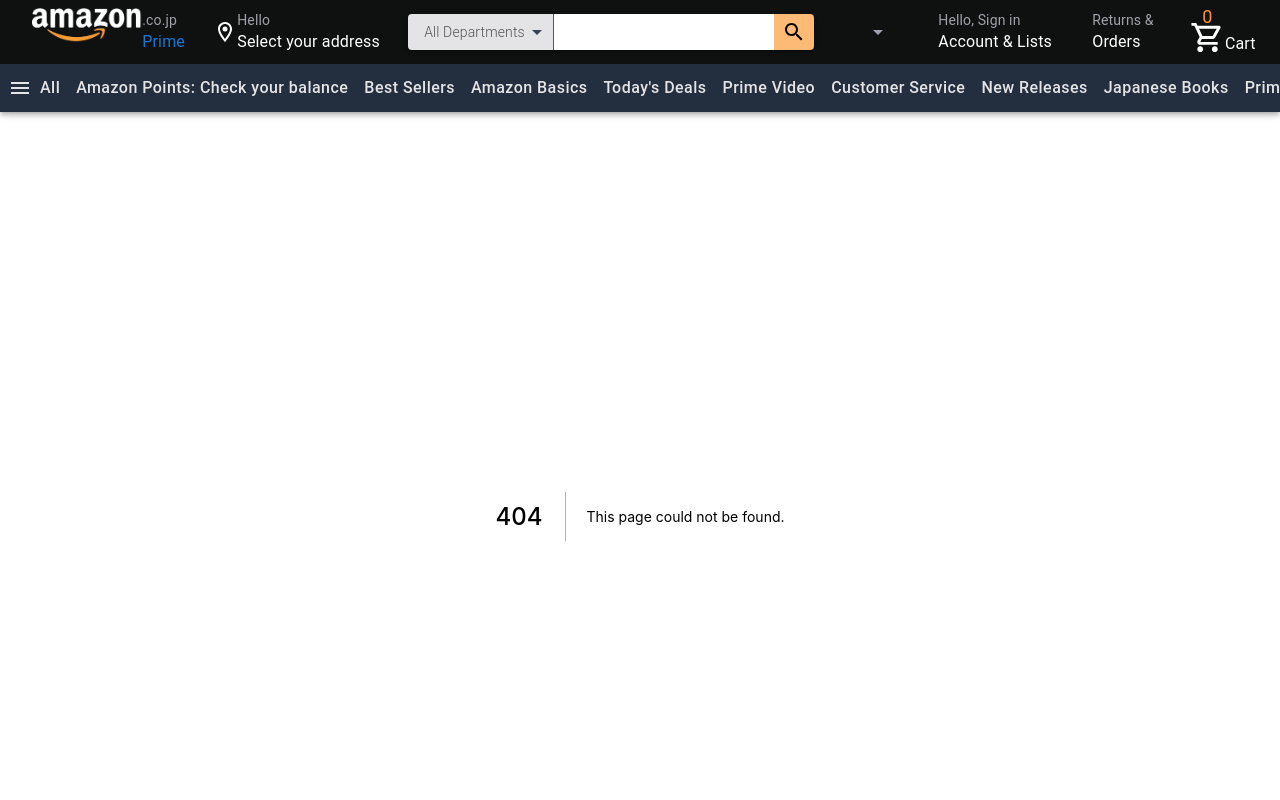
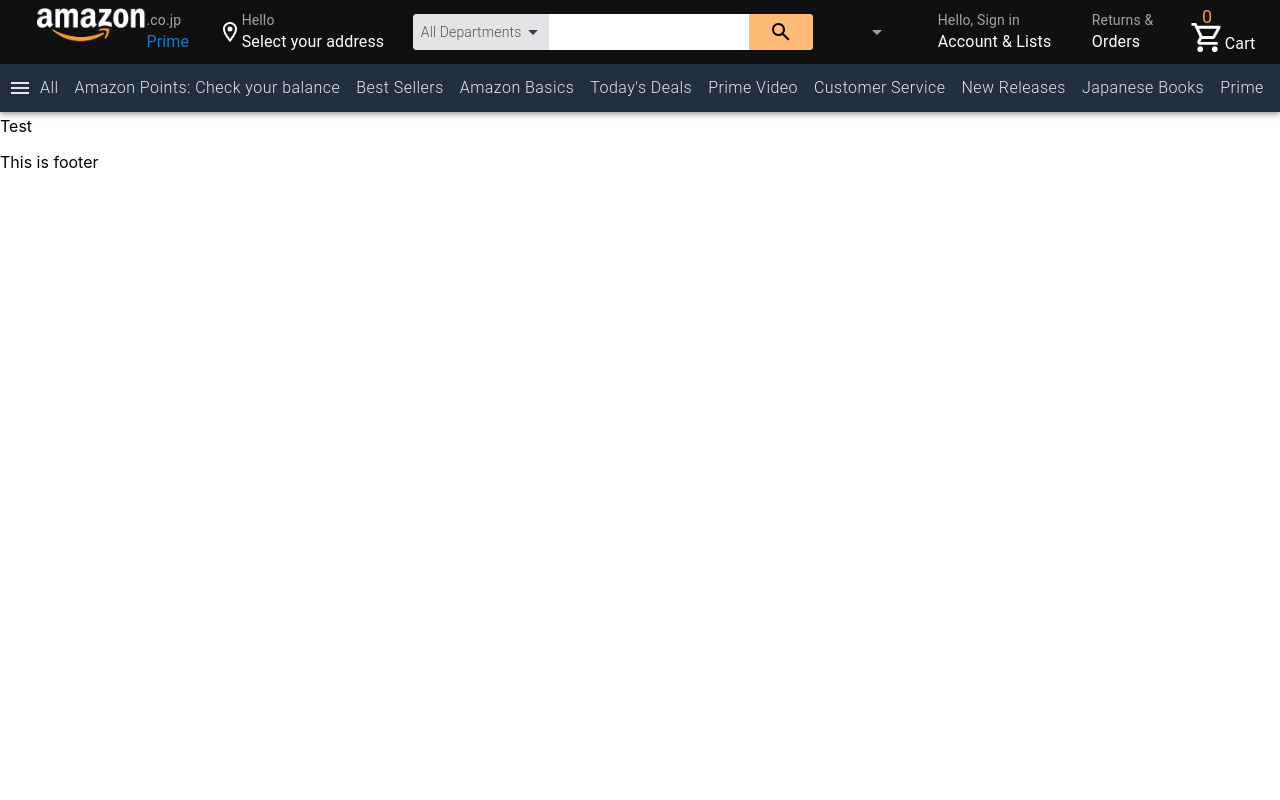
Before and after one commit to dchoulex/amazon-clone-frontend, a Next.js app: page /thisWorks in a window 1280 px wide. Before the commit this address had no page. Shown: the top 800 px of the page. Built offline with nearby package versions, Linux system fonts and the light colour scheme.

Commit message:
Refine navbar

```diff
--- a/components/layout/navbar/main-navbar-buttons.js
+++ /dev/null
@@ -1,84 +0,0 @@
-import * as React from "react";
-import Link from "next/link";
-import Image from "next/image";
-import { styled } from "@mui/material/styles";
-import Button from "@mui/material/Button";
-import Box from "@mui/material/Box";
-import InputBase from '@mui/material/InputBase';
-import Typography from "@mui/material/Typography";
-import LocationOnOutlinedIcon from '@mui/icons-material/LocationOnOutlined';
-
-import Logo from "./logo";
-import SearchBar from "./searchBar";
-import CountrySelectionButton from "./country-selection-button";
-import CartButton from "./main-navbar/cart-button";
-
-const mainNavbarButtons = [
-    {
-        title: "logo"
-    },
-    {
-        title: "Select your address",
-        subTitle: "Hello",
-        icon: <LocationOnOutlinedIcon />
-    },
-    {
-        title: "searchBar"
-    },
-    {
-        title: "country"
-    },
-    {
-        title: "Account & Lists",
-        subTitle: "Hello, Sign in"
-    },
-    {
-        title: "Orders",
-        subTitle: "Returns &"
-    },
-    {
-        title: "cart"
-    }
-];
-
-function MainNavbarButtons() {
-    return (
-        <React.Fragment>
-            {mainNavbarButtons.map(button => {
-                if (button.title === "logo") {
-                    return <Logo key={button.title} />
-                }
-
-                if (button.title === "searchBar") {
-                    return <SearchBar key={button.title} />
-                };
-
-                if (button.title === "country") {
-                    return <CountrySelectionButton key={button.title} />
-                };
-
-                if (button.title === "cart") {
-                    return <CartButton />
-                }
-
-                return (
-                    <Button
-                        key={button.title} className="normal-case text-white mx-4px w-max h-56px flex-none "
-                    >
-                        {button.icon}
-                        <Box className="text-left w-max flex-col">
-                            <Typography className="text-zinc-400 text-sm">
-                                {button.subTitle}
-                            </Typography>
-                            <Typography className="text-base">
-                                {button.title}
-                            </Typography>
-                        </Box>
-                    </Button>
-                )
-            })}
-        </React.Fragment>
-    )
-};
-
-export default MainNavbarButtons;
--- a/components/layout/navbar/main-navbar/cart-button.js
+++ b/components/layout/navbar/main-navbar/cart-button.js
@@ -1,8 +1,8 @@
 import * as React from "react";
-import ShoppingCartOutlinedIcon from '@mui/icons-material/ShoppingCartOutlined';
 import Button from '@mui/material/Button';
 import Box from '@mui/material/Box';
 import Typography from '@mui/material/Typography';
+import ShoppingCartOutlinedIcon from '@mui/icons-material/ShoppingCartOutlined';
 
 function CartButton() {
     return (
--- a/components/layout/navbar/main-navbar/country-selection-button.js
+++ b/components/layout/navbar/main-navbar/country-selection-button.js
@@ -1,7 +1,5 @@
 import * as React from "react";
-
 import Button from '@mui/material/Button';
-import IconButton from '@mui/material/IconButton';
 import SvgIcon from '@mui/material/SvgIcon';
 import JapanIcon from "../../../../public/images/jp-flag-icon.svg";
 import ArrowDropDownIcon from '@mui/icons-material/ArrowDropDown';
@@ -9,10 +7,8 @@ import ArrowDropDownIcon from '@mui/icons-material/ArrowDropDown';
 function CountrySelectionButton() {
     return (
         <React.Fragment>
-            <Button className="flex-none ml-16px">
-                <IconButton className="p-0">
-                    <SvgIcon component={JapanIcon} inheritViewBox />
-                </IconButton>
+            <Button className="p-0 flex-none ml-16px h-56px">
+                <SvgIcon component={JapanIcon} inheritViewBox />
                 <ArrowDropDownIcon className="text-gray-400" />
             </Button>
         </React.Fragment>
--- a/components/layout/navbar/main-navbar/logo.js
+++ b/components/layout/navbar/main-navbar/logo.js
@@ -8,7 +8,7 @@ import Button from "@mui/material/Button";
 function Logo() {
     return (
         <React.Fragment>
-            <Button className="flex-none p-0">
+            <Button className="ml-1 flex-none p-0">
                 <div className="ml-16px">
                     <Link href="/">
                         <Image
--- a/components/layout/navbar/main-navbar/main-navbar.js
+++ b/components/layout/navbar/main-navbar/main-navbar.js
@@ -1,10 +1,6 @@
 import * as React from "react";
-import Link from "next/link";
-import Image from "next/image";
-import { styled } from "@mui/material/styles";
 import Button from "@mui/material/Button";
 import Box from "@mui/material/Box";
-import InputBase from '@mui/material/InputBase';
 import Toolbar from "@mui/material/Toolbar";
 import Typography from "@mui/material/Typography";
 import LocationOnOutlinedIcon from '@mui/icons-material/LocationOnOutlined';
@@ -46,7 +42,7 @@ function MainNavbar() {
     return (
         <React.Fragment>
             <Toolbar
-                className="h-16 w-screen justify-evenly"
+                className="h-16 w-screen lg:justify-evenly"
                 disableGutters
             >
                 {mainNavbarButtons.map(button => {
@@ -63,7 +59,7 @@ function MainNavbar() {
                     };
 
                     if (button.title === "cart") {
-                        return <CartButton />
+                        return <CartButton key={button.title} />
                     }
 
                     return (
--- a/components/layout/navbar/main-navbar/search-bar.js
+++ b/components/layout/navbar/main-navbar/search-bar.js
@@ -1,5 +1,4 @@
 import * as React from "react";
-import ButtonGroup from "@mui/material/ButtonGroup";
 import Button from "@mui/material/Button";
 import ClickAwayListener from '@mui/material/ClickAwayListener';
 import Grow from '@mui/material/Grow';
@@ -14,11 +13,39 @@ import { styled } from "@mui/material/styles";
 import InputBase from '@mui/material/InputBase';
 import Typography from "@mui/material/Typography";
 
-const searchOptions = ["All Departments", "Amazon Fresh", "Software", "Software"];
+const searchOptions = ["All Departments", "Amazon Fresh", "Software", "Something"];
+
+// function getWindowDimensions() {
+//     return {
+//         width: window.innerWidth,
+//         height: window.innerHeight
+//     };
+// }
+
+// function useWindowDimensions() {
+//     const [windowDimensions, setWindowDimensions] = React.useState(getWindowDimensions());
+
+//     React.useEffect(() => {
+//         function handleResize() {
+//             setWindowDimensions(getWindowDimensions());
+//         }
+
+//         window.addEventListener('resize', handleResize);
+//         return () => window.removeEventListener('resize', handleResize);
+//     }, []);
+
+//     return windowDimensions;
+// };
 
 const SearchInputBase = styled(InputBase)(() =>({
     backgroundColor: "white",
-    minWidth: "200px"
+    minWidth: "250px",
+    paddingLeft: "5px",
+    // display: "flex",
+    // height: "36px",
+    // position: "absolute",
+    // bottom: "0px",
+    // right: "64px"
 }));
 
 const EmptyDiv = styled("div")(() =>({
@@ -32,14 +59,31 @@ const StyledCheckIcon = styled(CheckIcon)(() =>({
 function SearchBar() {
     const [open, setOpen] = React.useState(false);
     const anchorRef = React.useRef(null);
+    const categoryRef = React.useRef(null);
+    const [categoryIsChange, setCategoryIsChange] = React.useState(false);
+    const [searchInputWidth, setSearchInputWidth] = React.useState(200);
     const [selectedIndex, setSelectedIndex] = React.useState(0);
 
+    const categoryWidth = categoryRef.current?.offsetWidth;
+
+    // React.useEffect(() => {
+    //     if (categoryIsChange) {
+    //         const newSearchInputWidth = 400 - 64 - categoryWidth;
+
+    //         setSearchInputWidth(newSearchInputWidth);
+    //     };
+
+    //     setCategoryIsChange(false);
+
+    // }, [categoryIsChange, searchInputWidth]);
+
     const handleToggle = () => {
-        setOpen(prevOpen => !prevOpen)
+        setOpen(prevOpen => !prevOpen);
     };
 
     const handleMenuItemClick = (event, index) => {
         setSelectedIndex(index);
+        setCategoryIsChange(true);
         setOpen(false);
     };
 
@@ -47,26 +91,27 @@ function SearchBar() {
         if (anchorRef.current && anchorRef.current.contains(event.target)) {
             return;
         };
-
         setOpen(false);
     };
 
     return (
-        <ButtonGroup
+        <Paper
             ref={anchorRef}
-
             variant="contained"
-            className="flex-none"
+            className="flex-none min-w-400 relative"
         >
             <Button
-                className="bg-zinc-200 pr-1"
+                className="bg-zinc-200 pr-1 rounded-r-none"
+                ref={categoryRef}
                 aria-controls={open ? "split-button-menu" : undefined}
                 aria-expanded={open ? 'true' : undefined}
                 aria-label="select merge strategy split button"
                 aria-haspopup="menu"
                 onClick={handleToggle}
             >
-                <Typography className="text-sm text-neutral-600 normal-case font-light outline-zinc-400">
+                <Typography
+                    className="text-sm text-neutral-600 normal-case font-light outline-zinc-400"
+                >
                     {searchOptions[selectedIndex]}
                 </Typography>
                 <ArrowDropDownIcon className="text-gray-700"/>
@@ -77,7 +122,7 @@ function SearchBar() {
                 role={undefined}
                 transition
                 disablePortal
-                className="z-10 opacity-90"
+                className="z-10 opacity-95"
             >
                 {({ TransitionProps, placement }) => (
                 <Grow
@@ -107,11 +152,11 @@ function SearchBar() {
                 </Grow>
                 )}
             </Popper>
-            <SearchInputBase />
-            <Button className="bg-orange-300 px-1 outline-orange-500">
+            <SearchInputBase sx={{width: "10px"}}/>
+            <Button className="bg-orange-300 px-1 outline-orange-500 absolute right-0 rounded-l-none">
                 <SearchIcon className="text-black" />
             </Button>
-        </ButtonGroup>
+        </Paper>
     )
 };
 
--- a/components/layout/navbar/sub-navbar/sub-navbar.js
+++ b/components/layout/navbar/sub-navbar/sub-navbar.js
@@ -1,3 +1,5 @@
+import * as React from "react";
+import Link from "next/link";
 import Toolbar from "@mui/material/Toolbar";
 import Tabs from "@mui/material/Tabs";
 import Tab from "@mui/material/Tab";
@@ -46,6 +48,14 @@ const subNavbarTabs = [
 ];
 
 function subNavbar() {
+    const [index, setIndex] = React.useState(0);
+
+    const handleChange = (event, index) => {
+        event.preventDefault();
+
+        setIndex(index);
+    };
+
     return (
         <Toolbar
         variant="dense"
@@ -53,22 +63,26 @@ function subNavbar() {
         disableGutters
         >
             <Tabs
-                value={0}
+                value={index}
                 indicatorColor="none"
                 variant="scrollable"
                 className="justify-evenly"
+                onChange={handleChange}
             >
                 {subNavbarTabs.map(tab => {
                     return (
-                        <Tab
+                        <Link
+                            href="/thisWorks"
                             key={tab.title}
-                            className="text-zinc-200 normal-case px-8px min-w-0 min-h-0 text-base"
-                            label={tab.title}
-                            icon={tab.icon}
-                            iconPosition="start"
-                            disabled={tab.disabled}
-                            wrapped
-                        />
+                        >
+                            <Tab
+                                className="text-gray-200 normal-case px-8px min-w-0 min-h-0 text-base font-light opacity-100"
+                                label={tab.title}
+                                icon={tab.icon}
+                                iconPosition="start"
+                                disabled={tab.disabled}
+                            />
+                        </Link>
                     )
                 })}
             </Tabs>
--- /dev/null
+++ b/pages/thisWorks.js
@@ -0,0 +1,5 @@
+export default function TestPage() {
+    return (
+        <p>Test</p>
+    )
+}
--- a/tailwind.config.js
+++ b/tailwind.config.js
@@ -18,7 +18,10 @@ module.exports = {
         }
       },
       width: {
-        "250": "250px"
+        "250": "250px",
+      },
+      minWidth: {
+        "400": "400px"
       },
       margin: {
         "4px": "4px",
@@ -32,9 +35,10 @@ module.exports = {
         "8px": "8px"
       },
       screens: {
+        "lg": "1170px",
         "tablet": "640px",
         "laptop": "1024px",
-        "desktop": "1280px"
+        "desktop": "1280px",
       }
     },
   },
```
